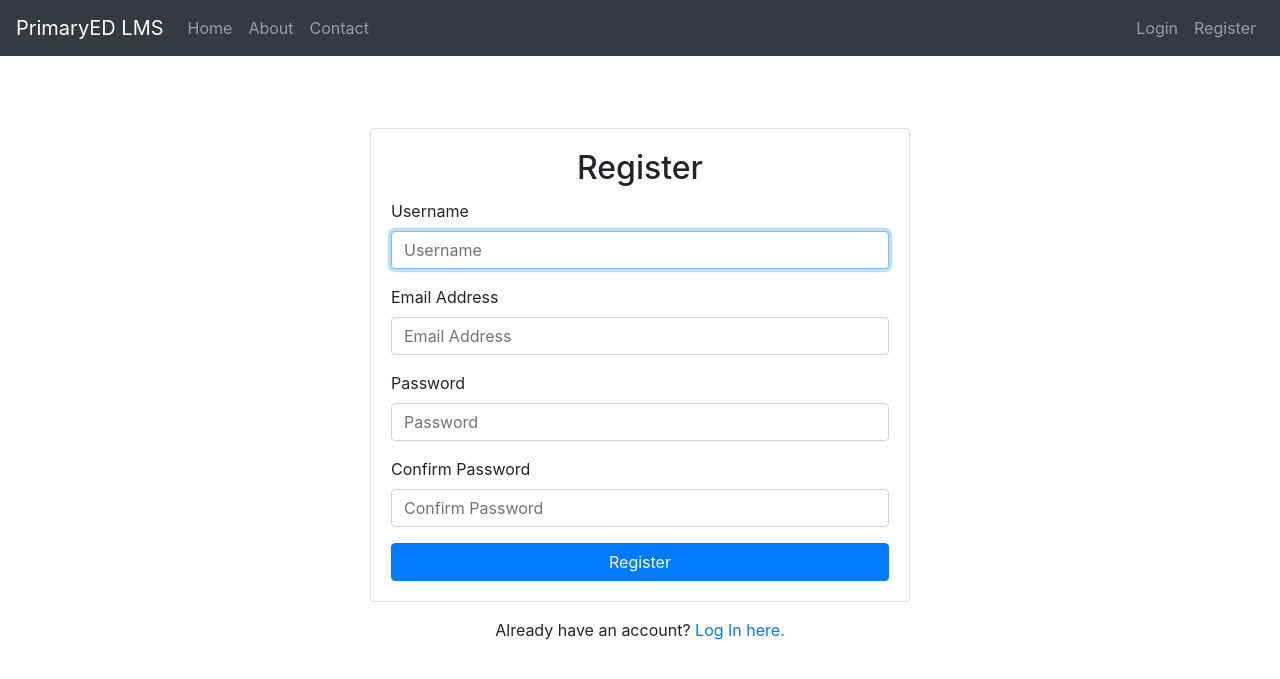
After one commit to mark-goudie/capstone, a Django app: page /register in a window 1280 px wide. The commit adds this page. Shown: the top 679 px of the page. Run offline with Django 4.2, Linux system fonts and the light colour scheme; some libraries are stand-ins or nearby versions.

Commit message:
added login logout register

```diff
--- a/core/templates/core/base.html
+++ b/core/templates/core/base.html
@@ -1,4 +1,3 @@
-<!-- FILEPATH: /Users/mgoudie/Desktop/Projects/CS50W/capstone/core/templates/core/layout.html -->
 <!DOCTYPE html>
 <html lang="en">
   <head>
@@ -13,7 +12,7 @@
   </head>
   <body>
     <nav class="navbar navbar-expand-lg navbar-dark bg-dark">
-      <a class="navbar-brand" href="#">PrimaryED LMS</a>
+      <a class="navbar-brand" href="{% url 'index' %}">PrimaryED LMS</a>
       <button
         class="navbar-toggler"
         type="button"
@@ -26,9 +25,9 @@
         <span class="navbar-toggler-icon"></span>
       </button>
       <div class="collapse navbar-collapse" id="navbarNav">
-        <ul class="navbar-nav">
+        <ul class="navbar-nav mr-auto">
           <li class="nav-item">
-            <a class="nav-link" href="#">Home</a>
+            <a class="nav-link" href="{% url 'index' %}">Home</a>
           </li>
           <li class="nav-item">
             <a class="nav-link" href="#">About</a>
@@ -37,10 +36,27 @@
             <a class="nav-link" href="#">Contact</a>
           </li>
         </ul>
+        <ul class="navbar-nav">
+          {% if request.user.is_authenticated %}
+            <li class="nav-item">
+              <span class="navbar-text mr-3">Hello, <strong>{{ request.user.username }}!</strong></span>
+            </li>
+            <li class="nav-item">
+              <a class="nav-link" href="{% url 'logout' %}">Logout</a>
+            </li>
+          {% else %}
+            <li class="nav-item">
+              <a class="nav-link" href="{% url 'login' %}">Login</a>
+            </li>
+            <li class="nav-item">
+              <a class="nav-link" href="{% url 'register' %}">Register</a>
+            </li>
+          {% endif %}
+        </ul>
       </div>
     </nav>
 
-    <div class="container mt-4">{% block content %} {% endblock %}</div>
+    <div class="container mt-4">{% block body %} {% endblock %}</div>
 
     <!-- Bootstrap JS -->
     <script src="https://code.jquery.com/jquery-3.5.1.slim.min.js"></script>
--- a/core/templates/core/index.html
+++ b/core/templates/core/index.html
@@ -1,7 +1,7 @@
 
 {% extends 'core/base.html' %}
 
-{% block content %}
+{% block body %}
 
 TODO
   <!-- Your content here -->
--- /dev/null
+++ b/core/templates/core/register.html
@@ -0,0 +1,44 @@
+{% extends "core/base.html" %}
+
+{% block body %}
+
+<div class="row justify-content-center">
+    <div class="col-md-6">
+        <div class="card mt-5">
+            <div class="card-body">
+                <h2 class="card-title text-center">Register</h2>
+
+                {% if message %}
+                    <div class="alert alert-danger">{{ message }}</div>
+                {% endif %}
+
+                <form action="{% url 'register' %}" method="post">
+                    {% csrf_token %}
+                    <div class="form-group">
+                        <label for="username">Username</label>
+                        <input class="form-control" autofocus id="username" type="text" name="username" placeholder="Username">
+                    </div>
+                    <div class="form-group">
+                        <label for="email">Email Address</label>
+                        <input class="form-control" id="email" type="email" name="email" placeholder="Email Address">
+                    </div>
+                    <div class="form-group">
+                        <label for="password">Password</label>
+                        <input class="form-control" id="password" type="password" name="password" placeholder="Password">
+                    </div>
+                    <div class="form-group">
+                        <label for="confirmation">Confirm Password</label>
+                        <input class="form-control" id="confirmation" type="password" name="confirmation" placeholder="Confirm Password">
+                    </div>
+                    <input class="btn btn-primary btn-block" type="submit" value="Register">
+                </form>
+            </div>
+        </div>
+    </div>
+</div>
+
+<div class="text-center mt-3">
+    Already have an account? <a href="{% url 'login' %}">Log In here.</a>
+</div>
+
+{% endblock %}
--- a/core/urls.py
+++ b/core/urls.py
@@ -4,4 +4,7 @@ from . import views
 
 urlpatterns = [
   path('', views.index, name='index'),
+  path("login", views.login_view, name="login"),
+  path("logout", views.logout_view, name="logout"),
+  path("register", views.register, name="register"),
 ]
--- a/core/views.py
+++ b/core/views.py
@@ -1,5 +1,66 @@
-from django.shortcuts import render
+from django.contrib.auth import authenticate, login, logout
+from django.contrib.auth.decorators import login_required
+from django.db import IntegrityError
+from django.http import HttpResponse, HttpResponseRedirect, JsonResponse
+from django.shortcuts import render, redirect
+from django.urls import reverse
+from django.core.paginator import Paginator
+from django.views.decorators.csrf import csrf_exempt
+
+from .models import User
+
+import json
 
 # Create your views here.
 def index(request):
     return render(request, 'core/index.html')
+
+def login_view(request):
+    if request.method == "POST":
+
+        # Attempt to sign user in
+        username = request.POST["username"]
+        password = request.POST["password"]
+        user = authenticate(request, username=username, password=password)
+
+        # Check if authentication successful
+        if user is not None:
+            login(request, user)
+            return HttpResponseRedirect(reverse("index"))
+        else:
+            return render(request, "core/login.html", {
+                "message": "Invalid username and/or password."
+            })
+    else:
+        return render(request, "core/login.html")
+
+
+def logout_view(request):
+    logout(request)
+    return HttpResponseRedirect(reverse("index"))
+
+
+def register(request):
+    if request.method == "POST":
+        username = request.POST["username"]
+        email = request.POST["email"]
+
+        # Ensure password matches confirmation
+        password = request.POST["password"]
+        confirmation = request.POST["confirmation"]
+        if password != confirmation:
+            return render(request, "core/register.html", {
+                "message": "Passwords must match."
+            })
+
+        try:
+            user = User.objects.create_user(username, email, password)
+            user.save()
+        except IntegrityError:
+            return render(request, "core/register.html", {
+                "message": "Username already taken."
+            })
+        login(request, user)
+        return HttpResponseRedirect(reverse("index"))
+    else:
+        return render(request, "core/register.html")
```
Also changed, not shown: core/templates/core/login.html (added, +36 -0 lines), db.sqlite3, 1 other file.
